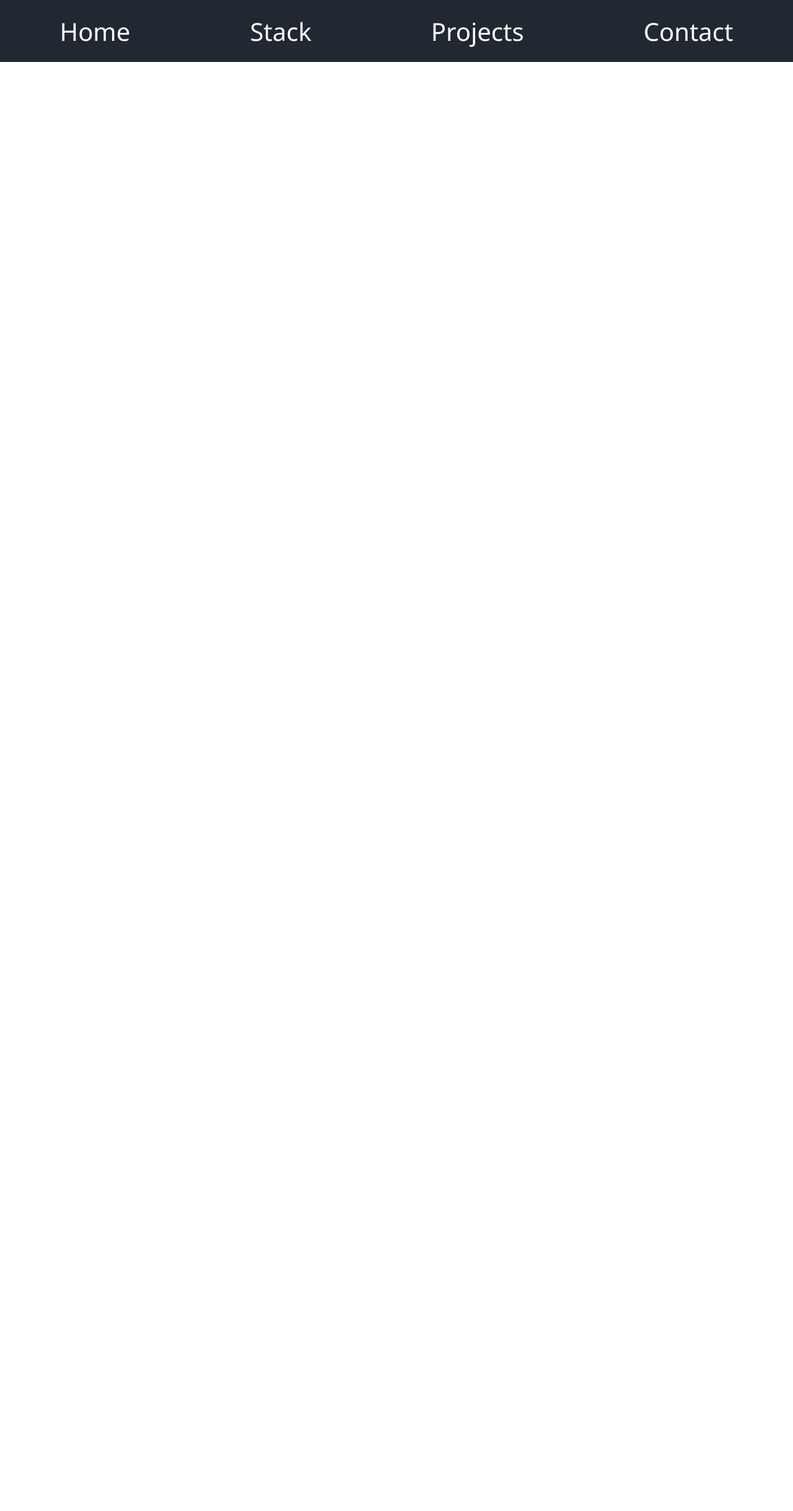
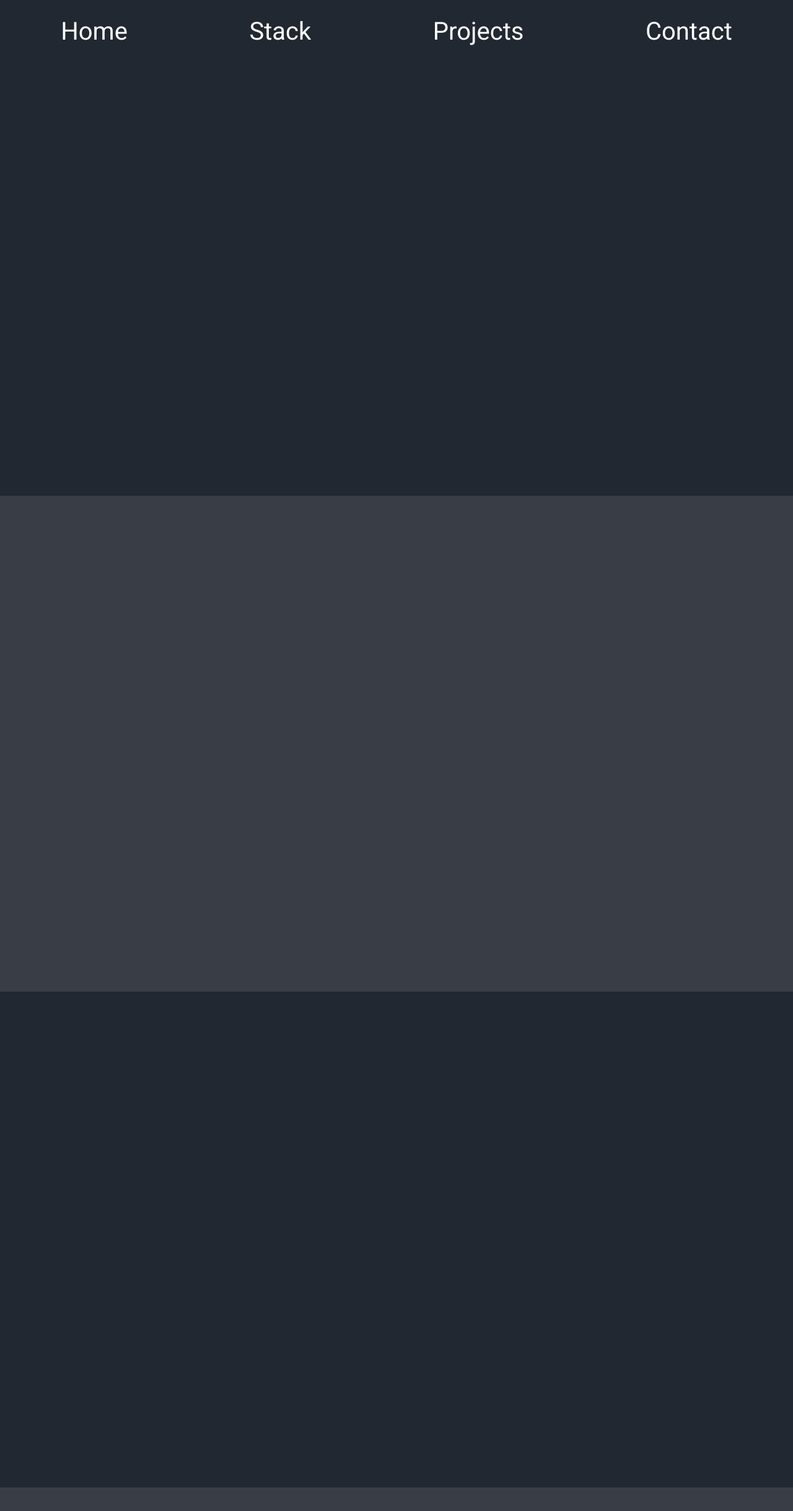
Before and after one commit to eddyc0de/nextjs-portfolio, a Next.js app: page / in a window 1280 px wide. Shown: the top 2438 px of the page at 62% size. Before the commit the page ends 800 px from the top, so only its background shows below. Built offline with nearby package versions, Linux system fonts and the light colour scheme.

Commit message:
Add sections

```diff
--- /dev/null
+++ b/components/contact/Contact.js
@@ -0,0 +1,7 @@
+import styles from './Contact.module.css';
+
+const Contact = () => {
+  return <section id="contact" className={styles.contact}></section>;
+};
+
+export default Contact;
--- /dev/null
+++ b/components/contact/Contact.module.css
@@ -0,0 +1,4 @@
+.contact {
+  height: 100vh;
+  background-color: #393E46;
+}
--- a/components/footer/Footer.js
+++ b/components/footer/Footer.js
@@ -1,7 +1,9 @@
 import styles from './Footer.module.css';
 
 const Footer = () => {
-  return <div></div>;
+  return <footer className={styles.footer}>
+    <p>Site desgined and created by Edgar. Copyright &copy; 2022</p>
+  </footer>;
 };
 
 export default Footer;
--- a/components/footer/Footer.module.css
+++ b/components/footer/Footer.module.css
@@ -0,0 +1,7 @@
+.footer {
+  display: flex;
+  justify-content: center;
+  align-items: center;
+  height: 6.25rem;
+  background-color: coral;
+}
--- /dev/null
+++ b/components/hero/Hero.js
@@ -0,0 +1,7 @@
+import styles from './Hero.module.css';
+
+const Hero = () => {
+  return <section id="hero" className={styles.hero}></section>;
+};
+
+export default Hero;
--- /dev/null
+++ b/components/hero/Hero.module.css
@@ -0,0 +1,4 @@
+.hero {
+  height: calc(100vh - 6.25rem);
+  background-color: #222831;
+}
--- /dev/null
+++ b/components/projects/Projects.js
@@ -0,0 +1,7 @@
+import styles from './Projects.module.css';
+
+const Projects = () => {
+  return <section id="projects" className={styles.projects}></section>;
+};
+
+export default Projects;
--- /dev/null
+++ b/components/projects/Projects.module.css
@@ -0,0 +1,4 @@
+.projects {
+  height: 100vh;
+  background-color: #222831;
+}
--- /dev/null
+++ b/components/stack/Stack.js
@@ -0,0 +1,7 @@
+import styles from './Stack.module.css';
+
+const Stack = () => {
+  return <section id="stack" className={styles.stack}></section>;
+};
+
+export default Stack;
--- /dev/null
+++ b/components/stack/Stack.module.css
@@ -0,0 +1,4 @@
+.stack {
+  height: 100vh;
+  background-color: #393E46;
+}
--- a/pages/index.js
+++ b/pages/index.js
@@ -1,6 +1,10 @@
 import Head from 'next/head';
 import { Fragment } from 'react';
 import Layout from '../components/layout/Layout';
+import Hero from '../components/hero/Hero';
+import Stack from '../components/stack/Stack';
+import Projects from '../components/projects/Projects';
+import Contact from '../components/contact/Contact';
 
 export default function Home() {
   return (
@@ -12,7 +16,10 @@ export default function Home() {
 
       <Layout>
         <main>
-          {/* .... */}
+          <Hero />
+          <Stack />
+          <Projects />
+          <Contact />
         </main>
       </Layout>
     </Fragment>
--- a/styles/styles.css
+++ b/styles/styles.css
@@ -1,3 +1,5 @@
+@import url('https://fonts.googleapis.com/css2?family=Roboto:wght@300;400;500;700&display=swap');
+
 * {
   margin: 0;
   padding: 0;
@@ -7,7 +9,7 @@
 html,
 body {
   font-size: 16px;
-  font-family: 'Segoe UI', Tahoma, Geneva, Verdana, sans-serif;
+  font-family: 'Roboto', sans-serif;
 }
 
 a,
```
